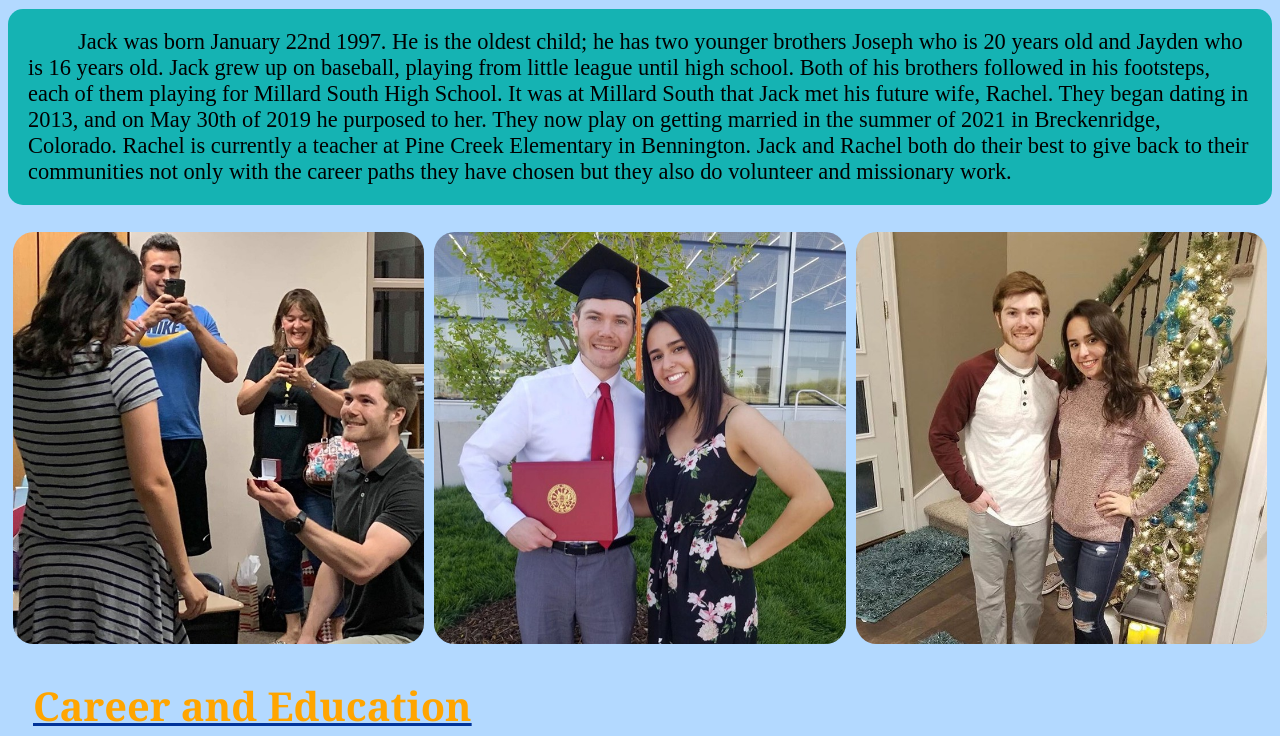
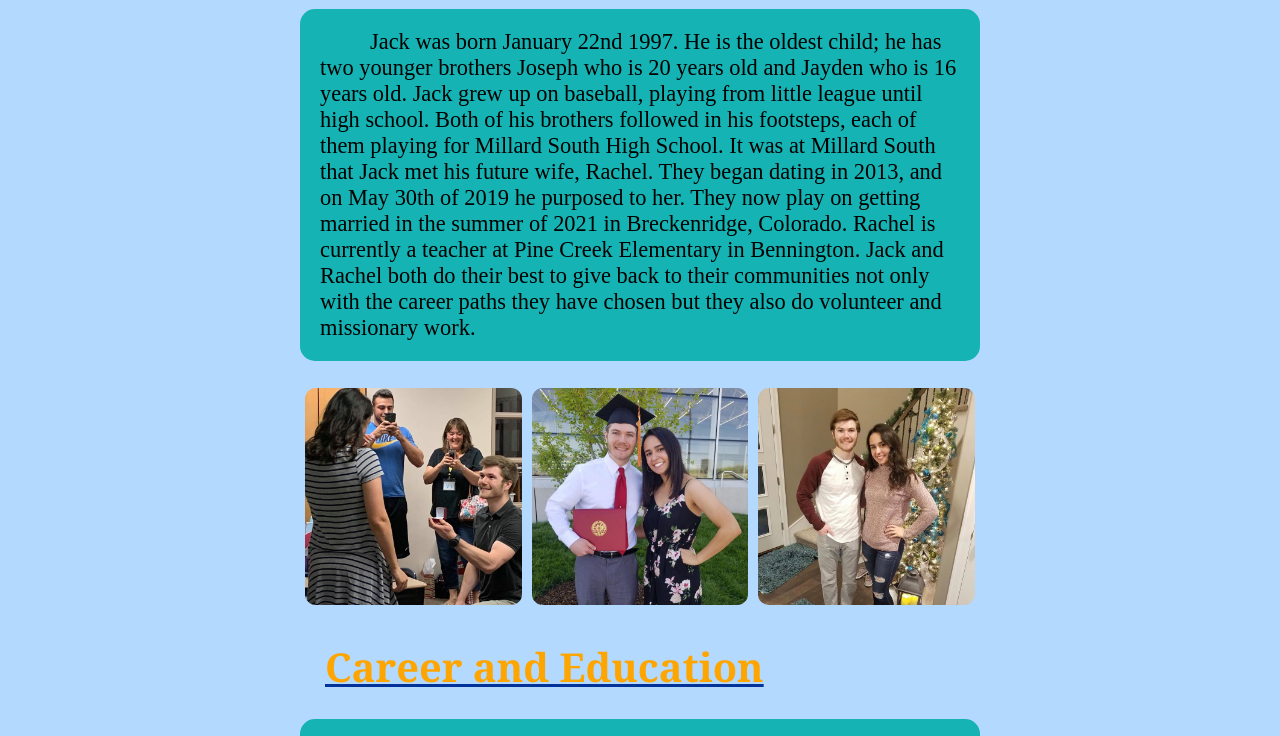
Before and after one commit to zachdahir/bioSite, a plain HTML site: page index.html in a window 1280 px wide. Shown: the part 501-1237 px from the top of the page. Drawn offline with Linux system fonts and the light colour scheme.

Commit message:
Add files via upload

```diff
--- a/index.html
+++ b/index.html
@@ -11,7 +11,7 @@
 <title>Jack Folkers</title>
 </head>
 
-<body>
+<body class="container">
 <a name="top"></a>
 <ul class="nav">
   <li><a href="#top">Home</a></li>
--- a/style.css
+++ b/style.css
@@ -96,3 +96,6 @@ footer {background-color: #15b3b3;
         border-radius: 15px;}
 
 .about {margin-top: 170px;}
+
+.container {margin-left: 300px;
+            margin-right: 300px;}
```
